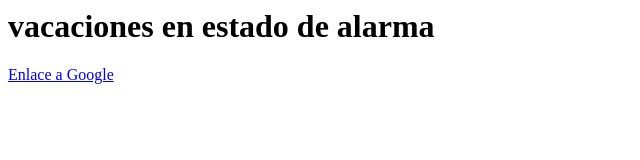
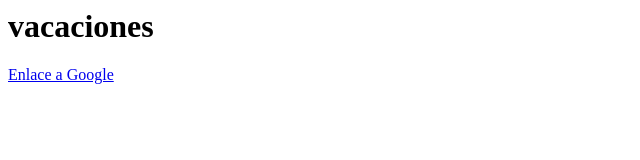
Before and after one commit to adriancoruna/contornos, a plain HTML site: page index.html in a window 1280 px wide. Shown: the whole page, without its empty margins (0-640 px from the left). Drawn offline with Linux system fonts and the light colour scheme.

Commit message:
cambios realizados

```diff
--- a/index.html
+++ b/index.html
@@ -3,7 +3,7 @@
 		<link reak="stylesheet" type="text/css" href="style2.css">
 	</head>
 	<body>
-		<h1>vacaciones en estado de alarma</h1>
+		<h1>vacaciones </h1>
 		<a href="www.google.es">Enlace a Google</a>
 	</body>
 </html>
```
Also changed, not shown: style 2.css (renamed from style.css).
